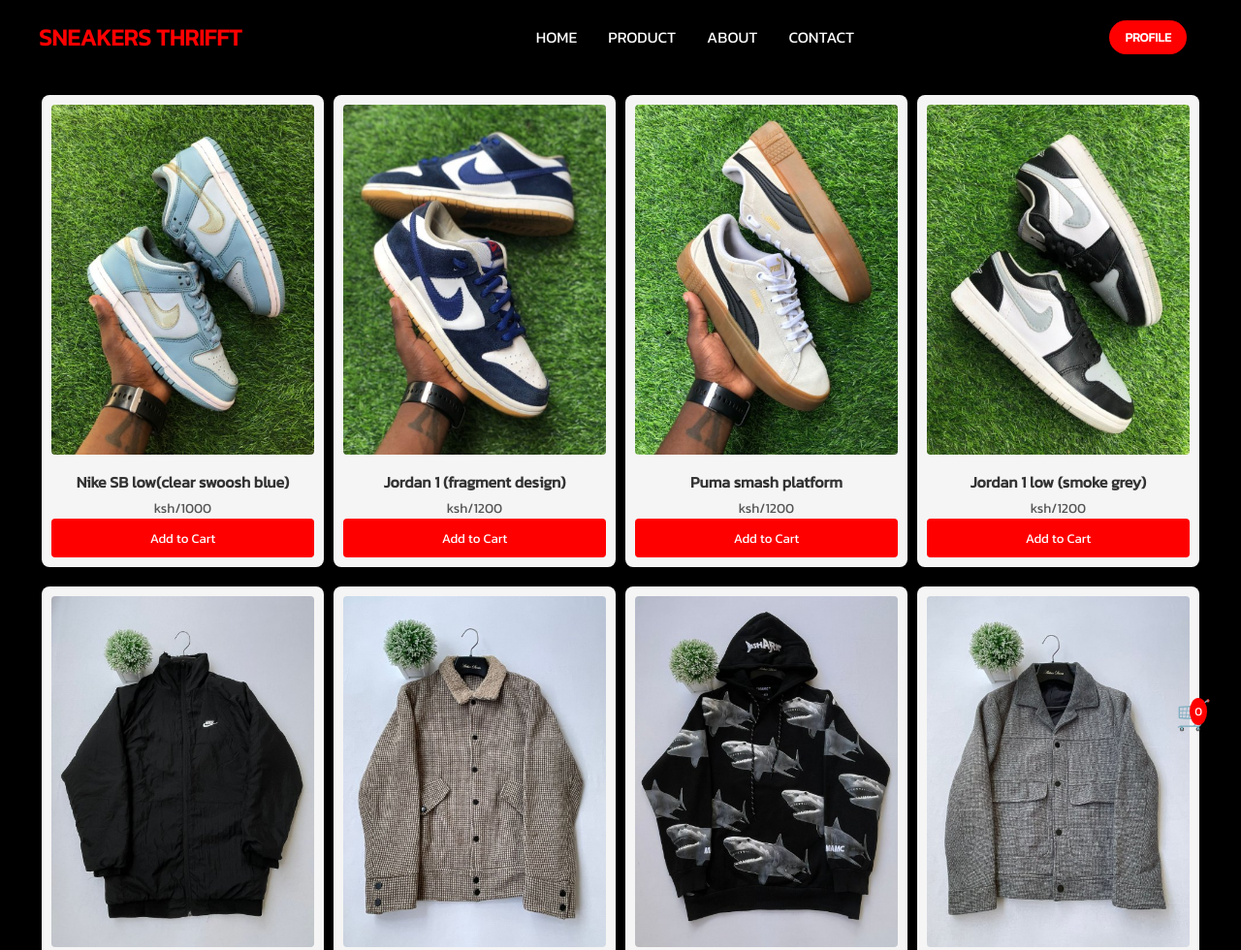
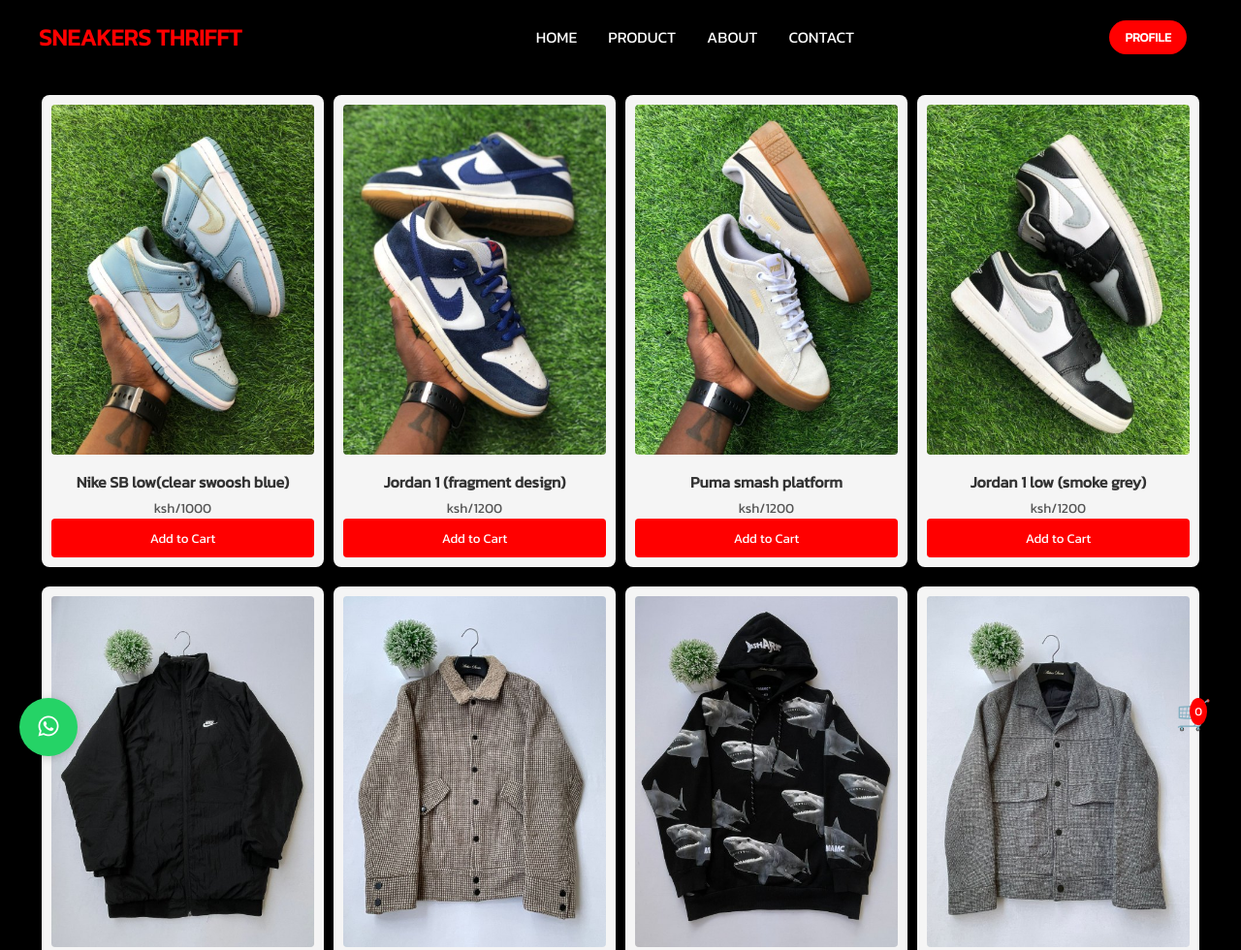
Before and after one commit to choyo42/sneakers-thrifft, a plain HTML site: page index.html in a window 1280 px wide. Shown: the top 980 px of the page at 97% size. Drawn offline with Linux system fonts and the light colour scheme.

Commit message:
Update index.html

```diff
--- a/index.html
+++ b/index.html
@@ -250,11 +250,14 @@
     <button class="add-to-cart-button" onclick="addToCart(modalTitle, modalPrice)">Add to Cart</button>
   </div>
 
-  <!-- WhatsApp icon button -->
-  <div class="whatsapp-icon" onclick="openWhatsApp()">
-    <i class="fab fa-whatsapp"></i>
-  </div>
-    <script src="index.js"></script>
+<!-- Floating WhatsApp button -->
+<div class="whatsapp-float" onclick="openWhatsApp()">
+  <i class="fab fa-whatsapp"></i>
+</div>
+
+          <!-- Font Awesome library (for WhatsApp icon) -->
+<script src="https://kit.fontawesome.com/a076d05399.js"></script>
+<script src="index.js"></script>
          <!-- Footer -->
     <div class="footer">
         <div class="footer-content">
```
